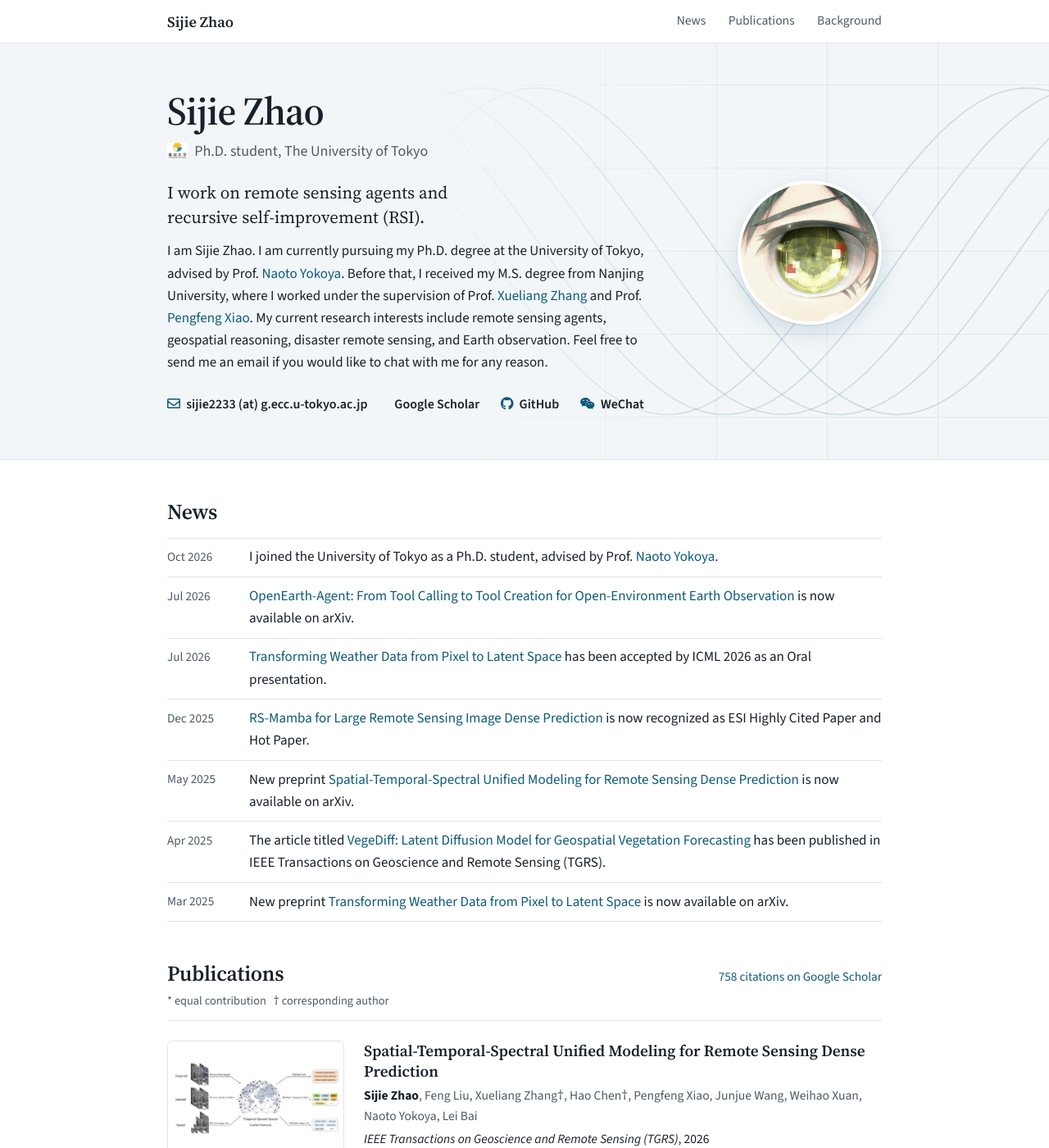
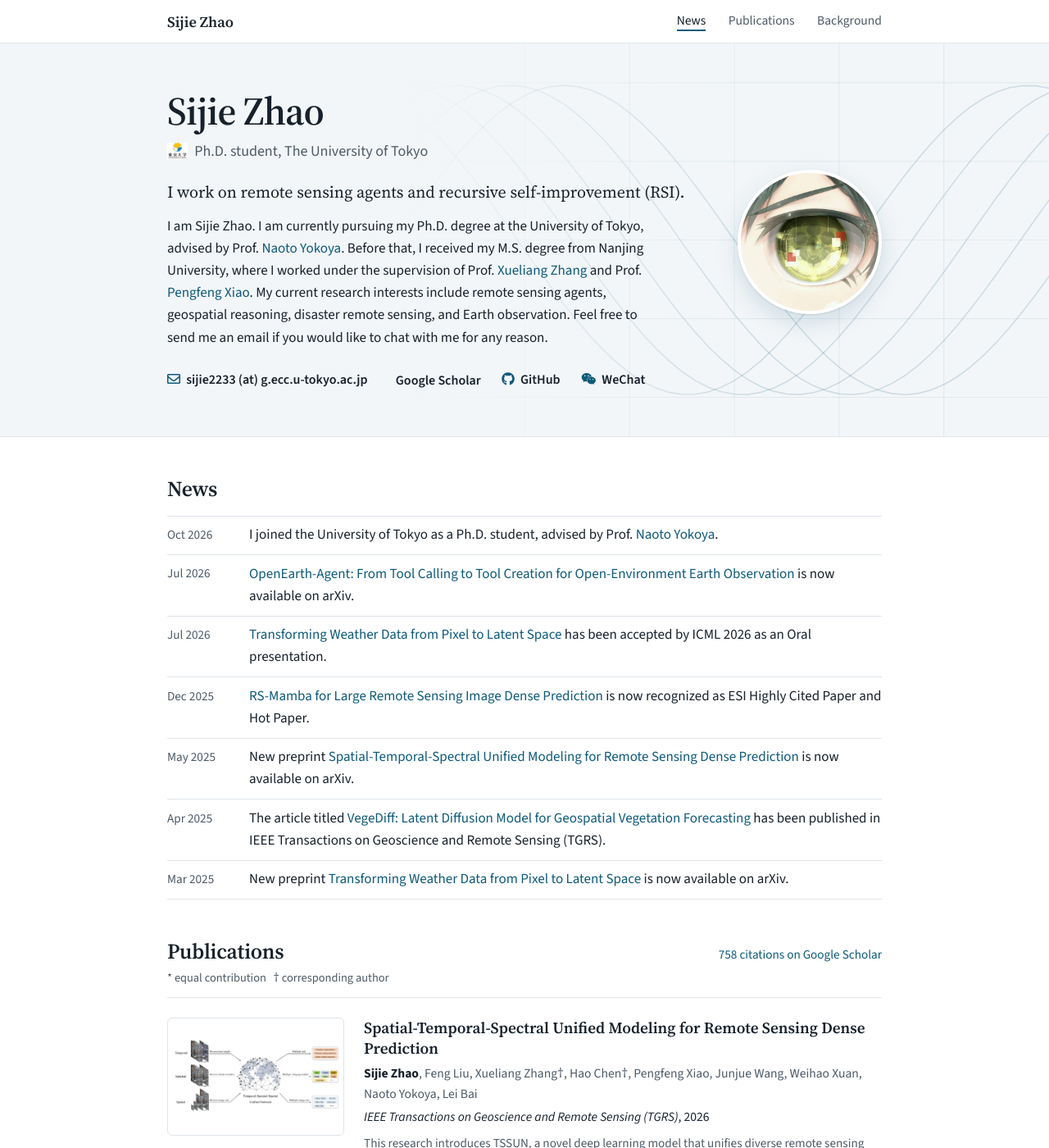
Before and after one commit to walking-shadow/walking-shadow.github.io, a Jekyll site: the page built from index.html, in a window 1280 px wide and 1400 px high. Shown: the whole window at 82% size. Built offline with Jekyll 4.4.1, drawn with Linux system fonts in a browser that asks for light colours; a style sheet for code colours, icons or effects is not loaded.

Commit message:
Polish the hero, paper markers and top bar
- Fit the research statement on one line on desktop
- Put paper markers (Oral, ESI) on their own line so they never wrap mid-row
- Highlight the section in view in the top bar
- Match the Google Scholar icon size to the other contact icons
- Give the awards column more room

Co-Authored-By: Claude Opus 5.5 <noreply@anthropic.com>
Claude-Session: https://claude.ai/code/session_01FZMJNFQe2KN6uwBkbc24Hp

```diff
--- a/_includes/publication.html
+++ b/_includes/publication.html
@@ -12,10 +12,13 @@
                 {%- unless forloop.last -%}, {% endunless -%}
             {%- endfor -%}
         </p>
-        <p class="pub-venue"><em>{{ item.pub }}</em>, {{ item.pub_date }}
-            {%- for tag in item.highlights %} <span class="tag tag-solid">{{ tag }}</span>{% endfor -%}
-            {%- for tag in item.honors %} <span class="tag tag-line">{{ tag }}</span>{% endfor -%}
+        <p class="pub-venue"><em>{{ item.pub }}</em>, {{ item.pub_date }}</p>
+        {% if item.highlights or item.honors %}
+        <p class="pub-tags">
+            {% for tag in item.highlights %}<span class="tag tag-solid">{{ tag }}</span>{% endfor %}
+            {% for tag in item.honors %}<span class="tag tag-line">{{ tag }}</span>{% endfor %}
         </p>
+        {% endif %}
         <p class="pub-summary">{{ item.abstract }}</p>
         <p class="pub-links">
             {% for link in item.links %}
--- a/_includes/topbar.html
+++ b/_includes/topbar.html
@@ -8,3 +8,20 @@
         </nav>
     </div>
 </header>
+<script>
+    // Mark the section currently in view in the top bar.
+    (function () {
+        if (!('IntersectionObserver' in window)) return;
+        var links = {};
+        document.querySelectorAll('.topbar nav a').forEach(function (a) { links[a.getAttribute('href').slice(1)] = a; });
+        var observer = new IntersectionObserver(function (entries) {
+            entries.forEach(function (entry) {
+                if (!entry.isIntersecting) return;
+                for (var id in links) links[id].classList.toggle('current', id === entry.target.id);
+            });
+        }, { rootMargin: '-45% 0px -50% 0px' });
+        document.addEventListener('DOMContentLoaded', function () {
+            for (var id in links) { var el = document.getElementById(id); if (el) observer.observe(el); }
+        });
+    })();
+</script>
--- a/assets/css/global.css
+++ b/assets/css/global.css
@@ -60,7 +60,8 @@ ul { margin: 0; padding: 0; list-style: none; }
 .brand { font: 600 1.125rem var(--serif); color: var(--ink); }
 .brand:hover { color: var(--ink); text-decoration: none; }
 .topbar nav a { margin-left: 1.5rem; color: var(--soft); font-size: 0.975rem; }
-.topbar nav a:hover { color: var(--ink); text-decoration: none; }
+.topbar nav a:hover, .topbar nav a.current { color: var(--ink); text-decoration: none; }
+.topbar nav a.current { box-shadow: 0 2px 0 var(--sea); }
 
 /* Hero */
 .hero { position: relative; overflow: hidden; background: var(--wash); border-bottom: 1px solid var(--line); }
@@ -68,17 +69,18 @@ ul { margin: 0; padding: 0; list-style: none; }
     -webkit-mask-image: linear-gradient(to right, transparent, #000 55%); mask-image: linear-gradient(to right, transparent, #000 55%); }
 .tracks .grid line { stroke: var(--sea); stroke-width: 0.5; opacity: 0.10; }
 .tracks .orbit path { fill: none; stroke: var(--sea); stroke-width: 1; opacity: 0.16; }
-.hero-grid { position: relative; display: grid; grid-template-columns: minmax(0, 1fr) auto; gap: 3rem; align-items: center;
+.hero-grid { position: relative; display: grid; grid-template-columns: minmax(0, 1fr) auto; gap: 2.5rem; align-items: center;
     padding-top: 3.5rem; padding-bottom: 3.25rem; }
 h1 { margin: 0; font: 600 3rem/1.1 var(--serif); letter-spacing: -0.015em; }
 .role { margin-top: 0.6rem; font-size: 1.125rem; color: var(--soft); }
 .role img { height: 1.05em; margin-right: 0.45em; vertical-align: -0.12em; }
-.tagline { margin-top: 1.25rem; max-width: 36rem; font: 400 1.3125rem/1.4 var(--serif); text-wrap: balance; }
+.tagline { margin-top: 1.25rem; font: 400 1.25rem/1.4 var(--serif); text-wrap: balance; }
 .bio { margin-top: 0.9rem; max-width: 38rem; }
 .contact { display: flex; flex-wrap: wrap; gap: 0.5rem 1.6rem; margin-top: 1.5rem; }
 .contact a { color: var(--ink); font-weight: 600; font-size: 1rem; white-space: nowrap; }
 .contact a:hover { color: var(--sea); }
 .contact i { margin-right: 0.45em; color: var(--sea); }
+.contact .ai { font-size: 1.2em; vertical-align: -0.08em; }
 .portrait { width: 11rem; height: 11rem; object-fit: cover; border-radius: 50%; border: 4px solid var(--paper);
     box-shadow: 0 1px 2px rgba(23, 33, 43, 0.12), 0 10px 28px rgba(13, 90, 122, 0.16); }
 
@@ -107,7 +109,8 @@ h3 { margin: 0; font: 600 1.0625rem/1.3 var(--sans); }
 .pub-authors { margin-top: 0.35rem; font-size: 0.975rem; color: var(--soft); }
 .pub-authors .me { color: var(--ink); font-weight: 700; }
 .pub-venue { margin-top: 0.2rem; font-size: 0.975rem; }
-.tag { display: inline-block; margin-left: 0.4rem; padding: 0.05rem 0.5rem; border-radius: 999px; font-size: 0.8rem; font-weight: 600;
+.pub-tags { margin-top: 0.4rem; display: flex; flex-wrap: wrap; gap: 0.4rem; }
+.tag { display: inline-block; padding: 0.05rem 0.5rem; border-radius: 999px; font-size: 0.8rem; font-weight: 600;
     line-height: 1.45; vertical-align: 0.06em; white-space: nowrap; }
 .tag-solid { background: var(--sea); color: #fff; }
 .tag-line { border: 1px solid var(--sea); color: var(--sea); }
@@ -119,7 +122,7 @@ h3 { margin: 0; font: 600 1.0625rem/1.3 var(--sans); }
 .pub-link:hover { border-color: var(--sea); color: var(--sea); text-decoration: none; }
 
 /* Background */
-.two-col { display: grid; grid-template-columns: minmax(0, 1.15fr) minmax(0, 1fr); gap: 2.5rem; margin-top: 1.25rem; }
+.two-col { display: grid; grid-template-columns: minmax(0, 1fr) minmax(0, 1.1fr); gap: 2.5rem; margin-top: 1.25rem; }
 .two-col + h3 { margin-top: 1.75rem; }
 .edu li { display: grid; grid-template-columns: 2rem minmax(0, 1fr); gap: 0.75rem; padding: 0.7rem 0; border-bottom: 1px solid var(--line); position: relative; }
 .edu li:first-child, .awards li:first-child { margin-top: 0.5rem; border-top: 1px solid var(--line); }
```
